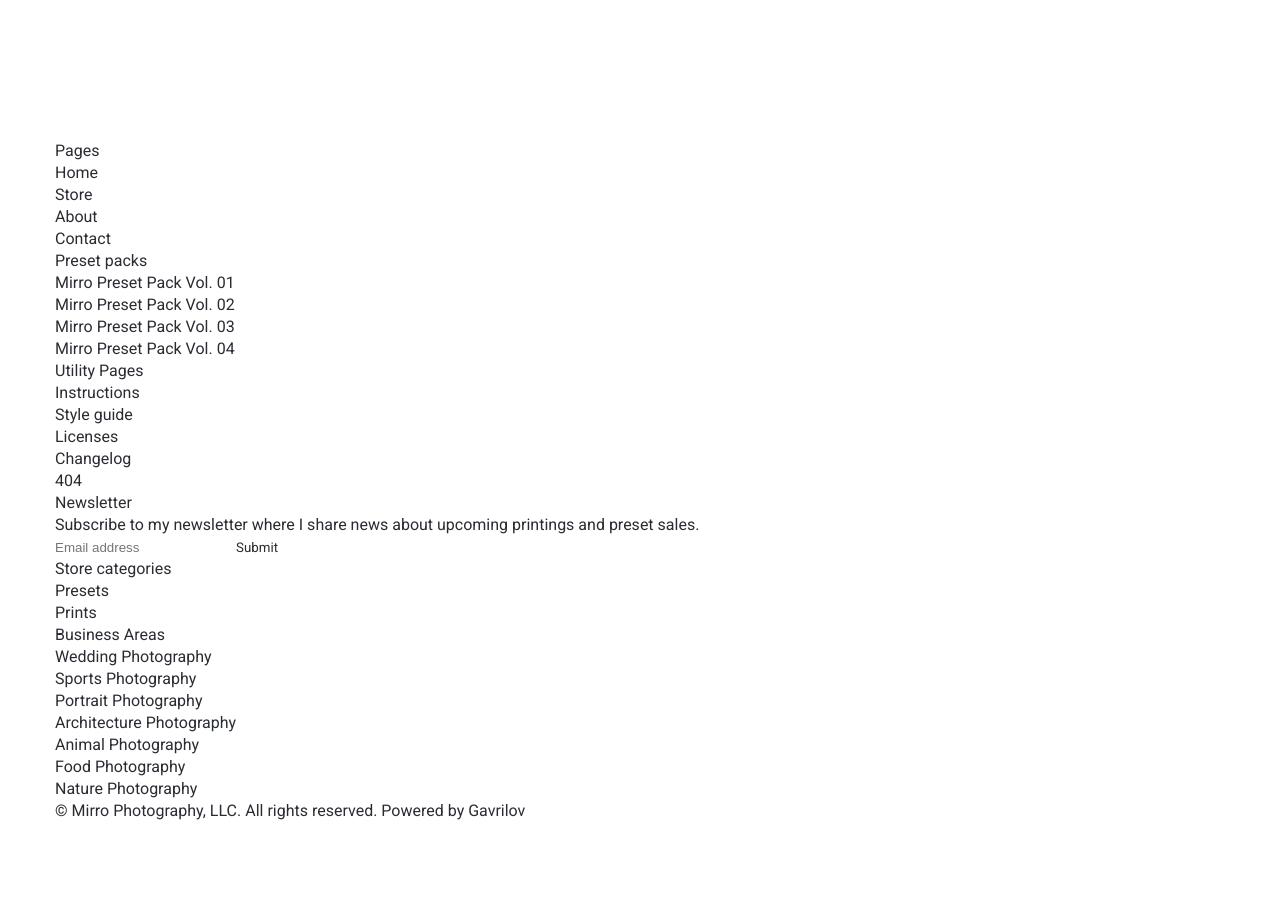
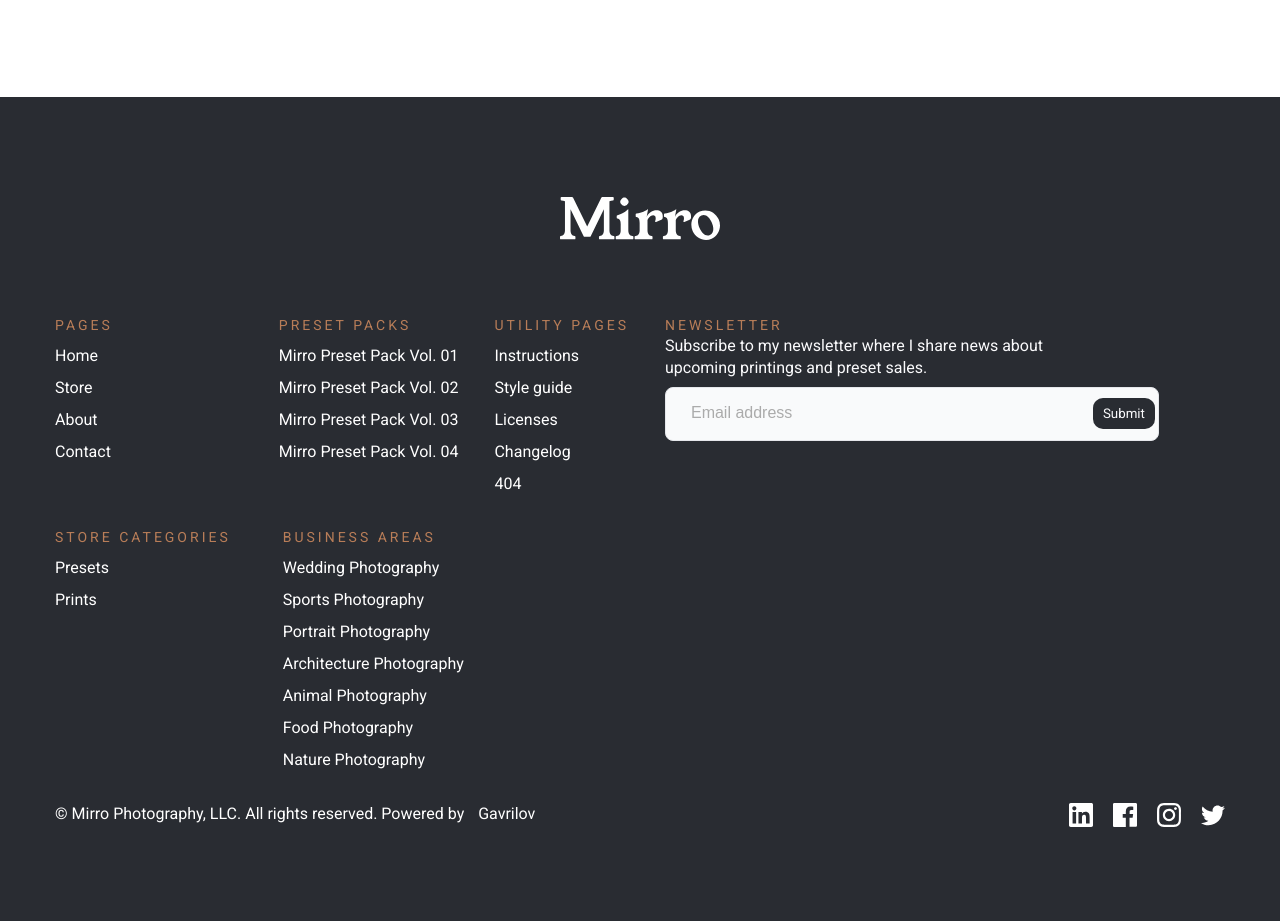
Before and after one commit to Daniil-gavrilooov/miro, a plain HTML site: page app/index.html in a window 1280 px wide. Shown: the part 3662-4583 px from the top of the page. Drawn offline with Linux system fonts and the light colour scheme; a web font is replaced by a local one.

Commit message:
finish section (footer)

```diff
--- a/app/index.html
+++ b/app/index.html
@@ -367,8 +367,8 @@
                         </p>
 
                         <form class="footer__form" action="">
-                            <input type="mail" class="footer__fotm-input" required placeholder="Email address">
-                            <button class="footer__fotm-btn">Submit</button>
+                            <input type="mail" class="footer__form-input" required placeholder="Email address">
+                            <button class="footer__form-btn">Submit</button>
                         </form>
                     </div>
                 </div>
--- /dev/null
+++ b/app/scss/_footer.scss
@@ -0,0 +1,85 @@
+.footer {
+    padding: 100px 0;
+    background-color: $black;
+    color: $white;
+
+    &__logo {
+        display: flex;
+        justify-content: center;
+        margin-bottom: 75px;
+    }
+
+    &__content {
+        display: flex;
+        justify-content: space-between;
+        margin-top: 32px;
+    }
+
+    &__wrapper {
+        & .footer__content:nth-child(2) {
+            justify-content: start;
+            gap: 52px;
+        }
+
+        & .footer__content:nth-child(1) .footer__item:nth-child(2) {
+            margin-left: 130px;
+        }
+    }
+
+
+    &__list-title {
+        font-weight: 400;
+        font-size: 14px;
+        line-height: 20px;
+        letter-spacing: 3px;
+        text-transform: uppercase;
+        color: #B87D58;
+    }
+
+    &__list-item {
+        margin-top: 10px;
+    }
+
+    &__item-description {
+        color: #FAFAFC;
+        max-width: 404px;
+        margin-bottom: 8px;
+    }
+
+    &__form-input {
+        padding: 14px 260px 16px 25px;
+        background: #F9FAFB;
+        border: 1px solid #E5E7EB;
+        border-radius: 8px;
+        color: #ABABAB;
+        font-weight: 400;
+        font-size: 16px;
+        line-height: 22px;
+
+
+        &::placeholder {
+            font-weight: 400;
+            font-size: 16px;
+            line-height: 22px;
+            color: #ABABAB;
+            width: 100%;
+            padding-right: 260px;
+        }
+    }
+
+    &__form-btn {
+        color: #FAFAFC;
+        padding: 8px 10px;
+        background: #292C32;
+        border-radius: 10px;
+        transform: translateX(-70px);
+    }
+    &__copyright span{
+        margin-left: 10px;
+    }
+    &__icon-list{
+        display: flex;
+        align-items: center;
+        gap: 20px;
+    }
+}
--- a/app/scss/style.scss
+++ b/app/scss/style.scss
@@ -5,6 +5,7 @@
 @import '_services';
 @import '_store';
 @import '_feedback';
+@import '_footer';
 
 body {
     font-family: $roboto;
```
Also changed, not shown: app/css/style.min.css.
